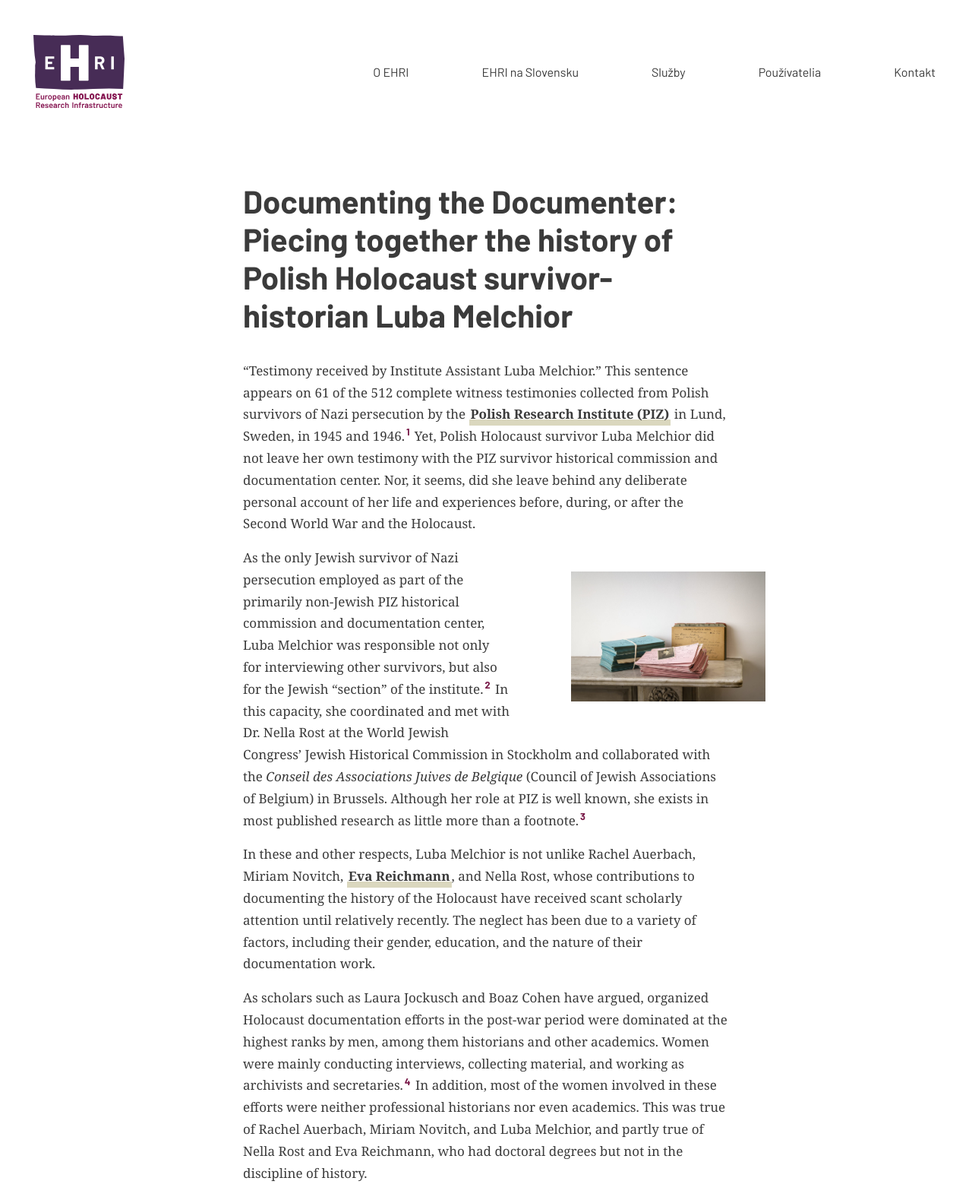
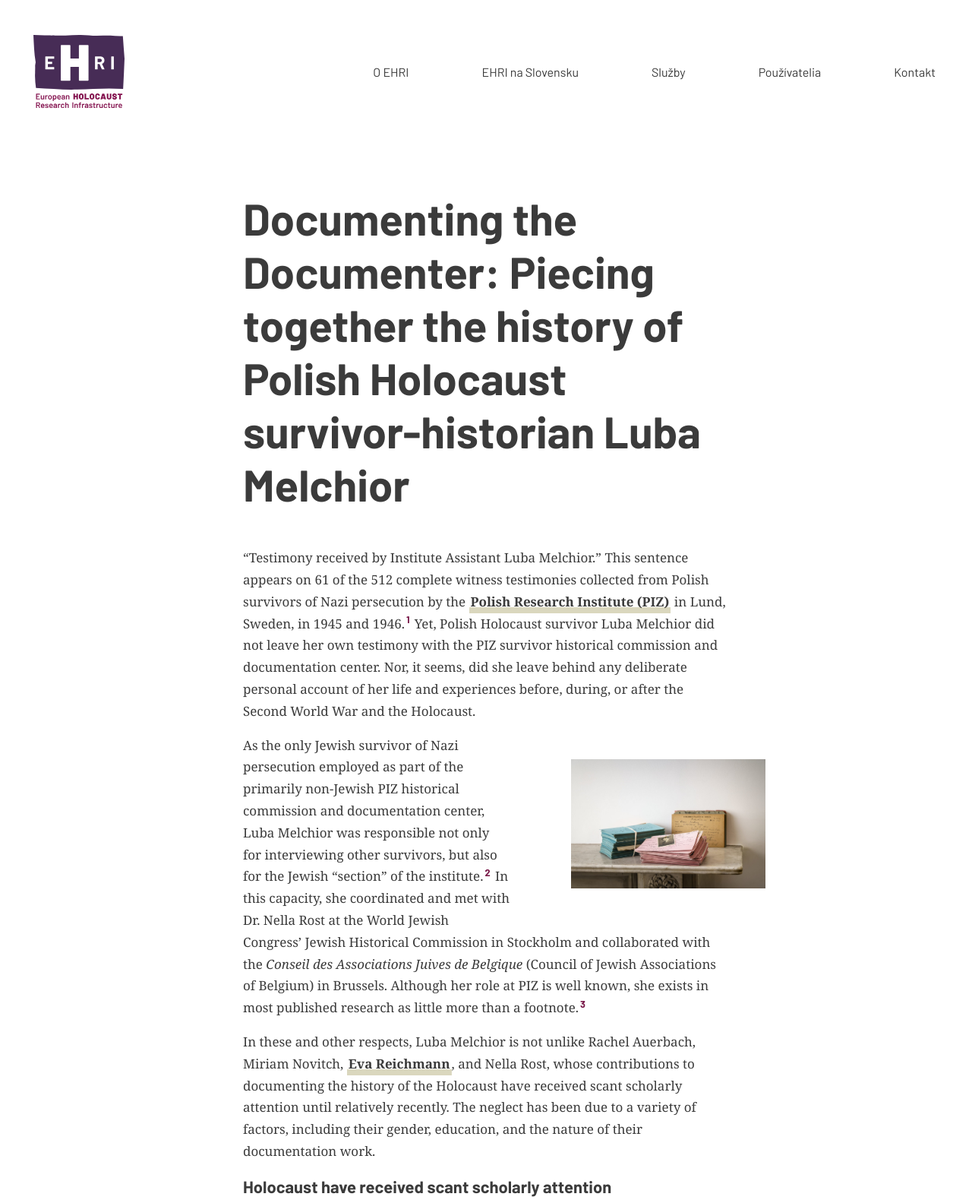
Before and after one commit to Legratza/ehri, a plain HTML site: page index.html in a window 1280 px wide. Shown: the top 1579 px of the page at 76% size. Drawn offline with Linux system fonts and the light colour scheme.

```diff
--- a/index.html
+++ b/index.html
@@ -72,6 +72,8 @@
                     neglect has been due to a variety of factors, including their gender, education, and the nature of their
                     documentation work.</p>
 
+                <h2>Holocaust have received scant scholarly attention</h2>
+
                 <p>As scholars such as Laura Jockusch and Boaz Cohen have argued, organized Holocaust documentation efforts in the
                     post-war period were dominated at the highest ranks by men, among them historians and other academics. Women were
                     mainly conducting interviews, collecting material, and working as archivists and secretaries.<sup class='endnote'><a
@@ -86,6 +88,8 @@
                             href='#en-5573-5' id='enref-5573-5' onclick='return hhEndnotes_show(5573)'>5</a></sup> For these and other
                     reasons, the predominantly male leaders of the historical commissions have received most of the recognition as
                     ‘survivor-historians’ of the Holocaust.</p>
+
+                <h3>Holocaust have received scant scholarly attention</h3>
 
                 <p>Fortunately, awareness of women’s crucial role in documenting the Holocaust has been slowly increasing thanks to
                     recent research that sheds light on the work of Rachel Auerbach, Miriam Novitch, Eva Reichmann, and Nella Rost.<sup
--- a/style.css
+++ b/style.css
@@ -130,7 +130,7 @@ h4 {
 }
 
 h1 {
-    font-size: 2.625rem;
+    font-size: 3.625rem;
 }
 
 h2 {
```
